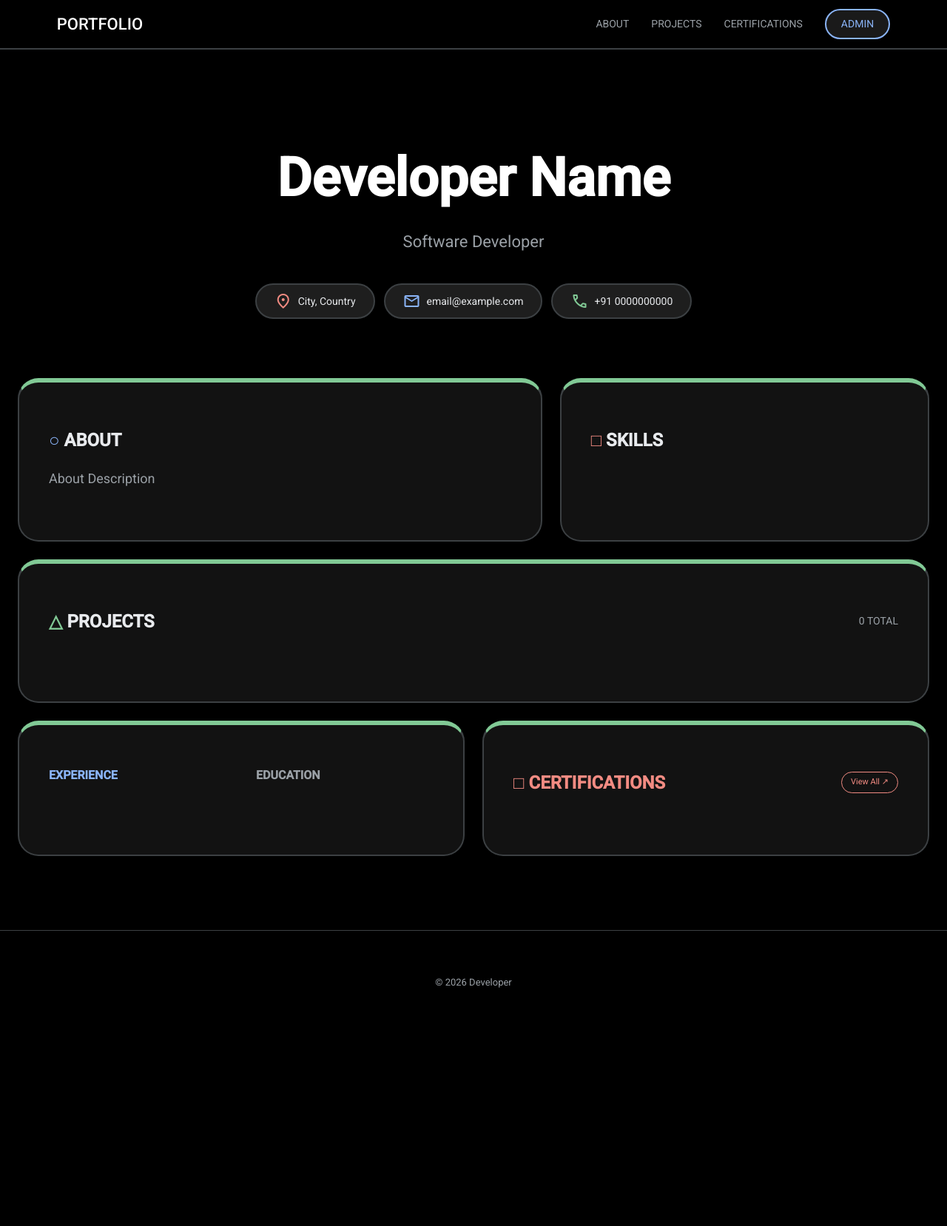
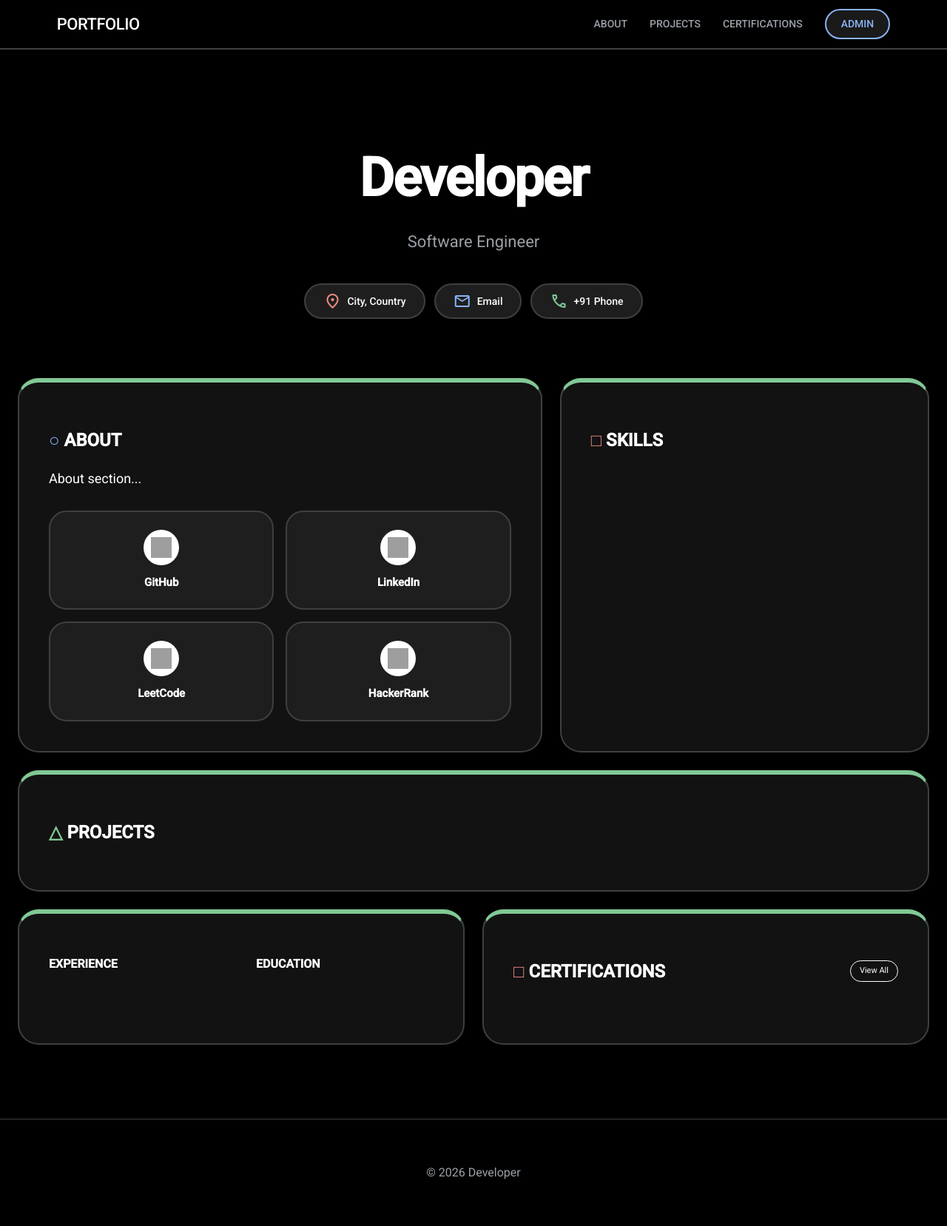
Before and after one commit to madesh0005/portfolio, a Flask app: page / in a window 1280 px wide. Shown: the whole page at 74% size. Before the commit the page ends 1335 px from the top, so only its background shows below. Run offline with Flask 3, Linux system fonts and the light colour scheme; data that the repository does not hold is empty; some web fonts are replaced; grey boxes are pictures that could not be loaded.

Commit message:
Update index.html

```diff
--- a/templates/index.html
+++ b/templates/index.html
@@ -8,14 +8,14 @@
     <link rel="stylesheet" href="https://fonts.googleapis.com/css2?family=Material+Symbols+Outlined:opsz,wght,FILL,GRAD@24,400,0,0" />
     <style>
         :root {
-            --g-green-variant: #81c995; /* The Green for the top borders */
+            --g-green-variant: #81c995;
             --g-blue: #8ab4f8;
             --g-red: #f28b82;
             --g-yellow: #fdd663;
             --bg-color: #000000;
             --surface: #121212;
             --surface-variant: #1e1e1e;
-            --text-main: #e8eaed;
+            --text-main: #ffffff;
             --text-sub: #9aa0a6;
             --border: #3c4043;
             --radius: 28px;
@@ -30,14 +30,17 @@
             background-color: var(--bg-color);
             color: var(--text-main);
             line-height: 1.5;
+            overflow-x: hidden;
         }
 
-        /* --- NAVIGATION --- */
+        /* Navigation Expanded */
         nav {
+            position: -webkit-sticky;
             position: sticky;
             top: 0;
             background: rgba(0, 0, 0, 0.95);
             backdrop-filter: blur(12px);
+            -webkit-backdrop-filter: blur(12px);
             z-index: 1000;
             padding: 12px 6%;
             display: flex;
@@ -46,10 +49,30 @@
             border-bottom: var(--outline-width) solid var(--border);
         }
 
-        .nav-brand { font-size: 22px; font-weight: 500; color: #fff; }
-        .nav-links { display: flex; align-items: center; gap: 30px; }
-        .nav-links a { text-decoration: none; color: var(--text-sub); font-size: 14px; transition: 0.2s; }
-        .nav-links a:hover { color: var(--g-blue); }
+        .nav-brand {
+            font-size: 22px;
+            font-weight: 500;
+            color: #ffffff;
+            letter-spacing: -0.5px;
+        }
+
+        .nav-links {
+            display: flex;
+            align-items: center;
+            gap: 30px;
+        }
+
+        .nav-links a {
+            text-decoration: none;
+            color: var(--text-sub);
+            font-weight: 500;
+            font-size: 14px;
+            transition: color 0.2s;
+        }
+
+        .nav-links a:hover {
+            color: var(--g-blue);
+        }
 
         .admin-pill {
             background: #1a1a1a;
@@ -57,27 +80,51 @@
             padding: 8px 20px;
             border-radius: 50px;
             border: var(--outline-width) solid var(--g-blue);
+            transition: all 0.3s ease;
         }
 
-        /* --- HERO --- */
-        header { padding: 120px 10% 80px 10%; text-align: center; }
-        .hero-name { font-size: clamp(40px, 8vw, 72px); font-weight: 700; margin: 0; color: #ffffff; }
-        .hero-tag { font-size: 22px; color: var(--text-sub); margin: 15px 0 40px 0; }
+        /* Header / Hero Section */
+        header {
+            padding: 120px 10% 80px 10%;
+            text-align: center;
+        }
 
-        .chip-container { display: flex; justify-content: center; gap: 12px; flex-wrap: wrap; }
+        .hero-name {
+            font-size: clamp(40px, 8vw, 72px);
+            font-weight: 700;
+            margin: 0;
+            letter-spacing: -1.5px;
+            color: #ffffff;
+        }
+
+        .hero-tag {
+            font-size: 22px;
+            color: var(--text-sub);
+            margin: 15px 0 40px 0;
+        }
+
+        .chip-container {
+            display: flex;
+            justify-content: center;
+            gap: 12px;
+            flex-wrap: wrap;
+        }
+
         .chip {
             padding: 10px 24px;
             background: var(--surface-variant);
             border: var(--outline-width) solid var(--border);
             border-radius: 100px;
             font-size: 14px;
+            font-weight: 500;
             display: flex;
             align-items: center;
             gap: 8px;
-            color: var(--text-main);
+            transition: 0.3s;
+            color: #ffffff;
         }
 
-        /* --- BENTO GRID --- */
+        /* Grid System */
         .main-content {
             max-width: 1300px;
             margin: 0 auto;
@@ -92,9 +139,10 @@
             border-radius: var(--radius);
             padding: 40px;
             border: var(--outline-width) solid var(--border);
-            /* This is the change you requested: Unified Green on top of ALL boxes */
+            /* Unified Green Top Border */
             border-top: 6px solid var(--g-green-variant);
-            transition: all 0.3s ease;
+            transition: all 0.4s cubic-bezier(0.4, 0, 0.2, 1);
+            position: relative;
         }
 
         .col-7 { grid-column: span 7; }
@@ -102,7 +150,7 @@
         .col-6 { grid-column: span 6; }
         .col-12 { grid-column: span 12; }
 
-        /* LOGO BOX FIX (Visibility) */
+        /* Social Icons */
         .logo-box {
             background: #ffffff;
             padding: 8px;
@@ -113,7 +161,11 @@
             align-items: center;
             justify-content: center;
         }
-        .logo-img { width: 28px; height: 28px; }
+
+        .logo-img {
+            width: 28px;
+            height: 28px;
+        }
 
         .social-btn-inner {
             background: var(--surface-variant);
@@ -126,14 +178,14 @@
             gap: 12px;
             transition: 0.3s;
         }
-        .social-btn-inner:hover { border-color: var(--g-blue); }
 
+        /* Sub-components */
         .skill-tag {
             background: #252525;
             padding: 8px 18px;
             border-radius: 12px;
             border: 1px solid var(--border);
-            font-size: 13px;
+            color: #ffffff;
         }
 
         .project-card {
@@ -148,6 +200,13 @@
             margin-bottom: 30px;
             padding-left: 20px;
             border-left: var(--outline-width) solid var(--border);
+        }
+
+        footer {
+            padding: 60px 0;
+            text-align: center;
+            border-top: 1px solid var(--border);
+            color: var(--text-sub);
         }
 
         @media (max-width: 1024px) {
@@ -169,8 +228,8 @@
 
 <header>
     {% set profile = data.get('profile', {}) %}
-    <h1 class="hero-name">{{ profile.get('name', 'Developer Name') }}</h1>
-    <p class="hero-tag">{{ profile.get('profession', 'Software Developer') }}</p>
+    <h1 class="hero-name">{{ profile.get('name', 'Developer') }}</h1>
+    <p class="hero-tag">{{ profile.get('profession', 'Software Engineer') }}</p>
 
     <div class="chip-container">
         <div class="chip">
@@ -179,11 +238,11 @@
         </div>
         <div class="chip">
             <span class="material-symbols-outlined" style="color:var(--g-blue)">mail</span>
-            {{ profile.get('email', 'email@example.com') }}
+            {{ profile.get('email', 'Email') }}
         </div>
         <div class="chip">
             <span class="material-symbols-outlined" style="color:var(--g-green-variant)">call</span>
-            +91 {{ profile.get('phone', '0000000000') }}
+            +91 {{ profile.get('phone', 'Phone') }}
         </div>
     </div>
 </header>
@@ -191,33 +250,45 @@
 <div class="main-content">
 
     <div class="card col-7" id="about">
-        <h2><span style="color: var(--g-blue)">○</span> ABOUT</h2>
-        <p style="font-size: 18px; color: var(--text-sub); text-align: justify;">
-            {{ profile.get('description', 'About Description') }}
+        <h2 style="color: #ffffff;"><span style="color: var(--g-blue)">○</span> ABOUT</h2>
+        <p style="font-size: 18px; color: #ffffff; text-align: justify;">
+            {{ profile.get('description', 'About section...') }}
         </p>
+
         <div style="display: grid; grid-template-columns: repeat(2, 1fr); gap: 16px; margin-top: 30px;">
-            {% for platform in ['github', 'linkedin', 'leetcode', 'hackerrank'] %}
-            {% set link = data.get('socials', {}).get(platform + '_link') %}
-            {% if link %}
-            <a href="{{ link }}" target="_blank" style="text-decoration: none;">
+            <a href="{{ data.get('socials', {}).get('github_link') }}" target="_blank" style="text-decoration: none;">
                 <div class="social-btn-inner">
-                    <div class="logo-box">
-                        <img src="https://cdn.jsdelivr.net/npm/simple-icons@v9/icons/{{ platform }}.svg" class="logo-img">
-                    </div>
-                    <div style="font-size: 15px; font-weight: 600; color: #fff; text-transform: capitalize;">{{ platform }}</div>
+                    <div class="logo-box"><img src="https://cdn.jsdelivr.net/npm/simple-icons@v9/icons/github.svg" class="logo-img"></div>
+                    <div style="font-size: 15px; font-weight: 600; color: #ffffff;">GitHub</div>
                 </div>
             </a>
-            {% endif %}
-            {% endfor %}
+            <a href="{{ data.get('socials', {}).get('linkedin_link') }}" target="_blank" style="text-decoration: none;">
+                <div class="social-btn-inner">
+                    <div class="logo-box"><img src="https://cdn.jsdelivr.net/npm/simple-icons@v9/icons/linkedin.svg" class="logo-img"></div>
+                    <div style="font-size: 15px; font-weight: 600; color: #ffffff;">LinkedIn</div>
+                </div>
+            </a>
+            <a href="{{ data.get('socials', {}).get('leetcode_link') }}" target="_blank" style="text-decoration: none;">
+                <div class="social-btn-inner">
+                    <div class="logo-box"><img src="https://cdn.jsdelivr.net/npm/simple-icons@v9/icons/leetcode.svg" class="logo-img"></div>
+                    <div style="font-size: 15px; font-weight: 600; color: #ffffff;">LeetCode</div>
+                </div>
+            </a>
+            <a href="{{ data.get('socials', {}).get('hackerrank_link') }}" target="_blank" style="text-decoration: none;">
+                <div class="social-btn-inner">
+                    <div class="logo-box"><img src="https://cdn.jsdelivr.net/npm/simple-icons@v9/icons/hackerrank.svg" class="logo-img"></div>
+                    <div style="font-size: 15px; font-weight: 600; color: #ffffff;">HackerRank</div>
+                </div>
+            </a>
         </div>
     </div>
 
     <div class="card col-5">
-        <h2><span style="color: var(--g-red)">□</span> SKILLS</h2>
+        <h2 style="color: #ffffff;"><span style="color: var(--g-red)">□</span> SKILLS</h2>
         <div style="display: flex; flex-wrap: wrap; gap: 10px;">
             {% for id, skill in data.get('skills', {}).items() %}
             <div class="skill-tag">
-                <span style="font-weight: 600;">{{ skill.name }}</span>
+                <span style="font-weight: 600; color: #ffffff;">{{ skill.name }}</span>
                 <span style="font-size: 10px; color: var(--g-red); font-weight: 700; margin-left: 5px;">{{ skill.level }}</span>
             </div>
             {% endfor %}
@@ -225,17 +296,14 @@
     </div>
 
     <div class="card col-12" id="projects">
-        <div style="display: flex; justify-content: space-between; align-items: center; margin-bottom: 30px;">
-            <h2><span style="color: var(--g-green-variant)">△</span> PROJECTS</h2>
-            <span style="font-size: 14px; color: var(--text-sub);">{{ data.get('projects', {})|length }} TOTAL</span>
-        </div>
+        <h2 style="color: #ffffff;"><span style="color: var(--g-green-variant)">△</span> PROJECTS</h2>
         <div style="display: grid; grid-template-columns: repeat(auto-fit, minmax(320px, 1fr)); gap: 24px;">
             {% for id, proj in data.get('projects', {}).items() %}
             {% if not proj.hidden %}
             <div class="project-card">
-                <div style="color: var(--g-green-variant); font-size: 11px; font-weight: 700; text-transform: uppercase; margin-bottom: 8px;">{{ proj.domain }}</div>
-                <a href="{{ proj.link }}" target="_blank" style="color: var(--g-blue); text-decoration: none; font-size: 18px; font-weight: 700;">{{ proj.title }} ↗</a>
-                <p style="font-size: 14px; color: var(--text-sub);">{{ proj.desc }}</p>
+                <div style="color: var(--g-green-variant); font-size: 11px; font-weight: 700; text-transform: uppercase;">{{ proj.domain }}</div>
+                <a href="{{ proj.link }}" target="_blank" style="color: #ffffff; text-decoration: none; font-size: 18px; font-weight: 700;">{{ proj.title }} ↗</a>
+                <p style="font-size: 14px; color: #ffffff; opacity: 0.9;">{{ proj.desc }}</p>
             </div>
             {% endif %}
             {% endfor %}
@@ -245,22 +313,22 @@
     <div class="card col-6">
         <div style="display: grid; grid-template-columns: 1fr 1fr; gap: 40px;">
             <div>
-                <h3 style="font-size: 16px; color: var(--g-blue); margin-bottom: 20px;">EXPERIENCE</h3>
+                <h3 style="color: #ffffff; font-size: 16px; margin-bottom: 20px;">EXPERIENCE</h3>
                 {% for id, exp in data.get('internships', {}).items() %}
                 <div class="exp-item">
                     <div style="font-size: 12px; color: var(--g-blue); font-weight: 700;">{{ exp.duration }}</div>
-                    <div style="font-weight: 500; font-size: 16px;">{{ exp.role }}</div>
-                    <div style="font-size: 14px; color: var(--text-sub);">{{ exp.company }}</div>
+                    <div style="font-weight: 500; font-size: 16px; color: #ffffff;">{{ exp.role }}</div>
+                    <div style="font-size: 14px; color: #ffffff; opacity: 0.8;">{{ exp.company }}</div>
                 </div>
                 {% endfor %}
             </div>
             <div>
-                <h3 style="font-size: 16px; color: var(--text-sub); margin-bottom: 20px;">EDUCATION</h3>
+                <h3 style="color: #ffffff; font-size: 16px; margin-bottom: 20px;">EDUCATION</h3>
                 {% for id, edu in data.get('education', {}).items() %}
                 <div class="exp-item">
-                    <div style="font-size: 12px; color: var(--text-sub);">{{ edu.year }}</div>
-                    <div style="font-weight: 500; font-size: 16px;">{{ edu.title }}</div>
-                    <div style="font-size: 14px;">{{ edu.school }}</div>
+                    <div style="font-size: 12px; color: #ffffff; opacity: 0.7;">{{ edu.year }}</div>
+                    <div style="font-weight: 500; font-size: 16px; color: #ffffff;">{{ edu.title }}</div>
+                    <div style="font-size: 14px; color: #ffffff;">{{ edu.school }}</div>
                 </div>
                 {% endfor %}
             </div>
@@ -269,13 +337,13 @@
 
     <div class="card col-6" id="certifications">
         <div style="display: flex; justify-content: space-between; align-items: center; margin-bottom: 20px;">
-            <h2 style="color: var(--g-red)"><span>□</span> CERTIFICATIONS</h2>
-            <a href="{{ url_for('certifications') }}" style="color: var(--g-red); border: 1px solid var(--g-red); padding: 5px 12px; border-radius: 50px; text-decoration: none; font-size: 11px;">View All ↗</a>
+            <h2 style="color: #ffffff;"><span style="color: var(--g-red)">□</span> CERTIFICATIONS</h2>
+            <a href="{{ url_for('certifications') }}" style="color: #ffffff; border: 1px solid #ffffff; padding: 5px 12px; border-radius: 50px; font-size: 11px; text-decoration: none;">View All</a>
         </div>
         <div style="display: flex; flex-wrap: wrap; gap: 8px;">
             {% for id, cert in data.get('certifications', {}).items() %}
             <div style="background: var(--surface-variant); border: 1px solid var(--border); border-radius: 8px; padding: 8px 12px;">
-                <div style="font-size: 13px; font-weight: 600;">{{ cert.short_title }}</div>
+                <div style="font-size: 13px; font-weight: 600; color: #ffffff;">{{ cert.short_title }}</div>
             </div>
             {% endfor %}
         </div>
@@ -283,10 +351,8 @@
 
 </div>
 
-<footer style="padding: 60px 0; text-align: center; border-top: 1px solid var(--border);">
-    <div style="font-size: 13px; color: var(--text-sub);">
-        &copy; 2026 {{ profile.get('name', 'Developer') }}
-    </div>
+<footer>
+    <div>&copy; 2026 {{ profile.get('name', 'Developer') }}</div>
 </footer>
 
 </body>
```
